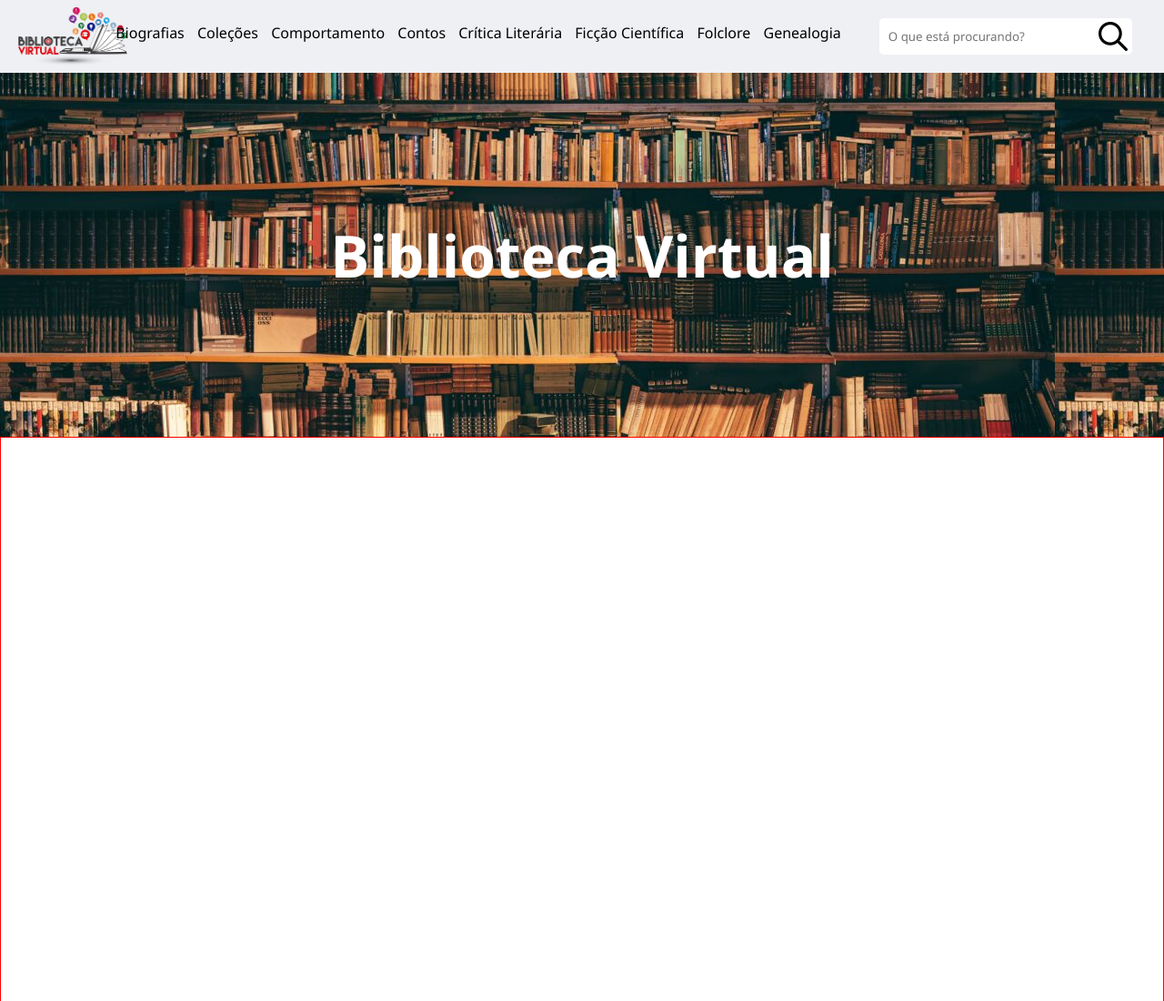
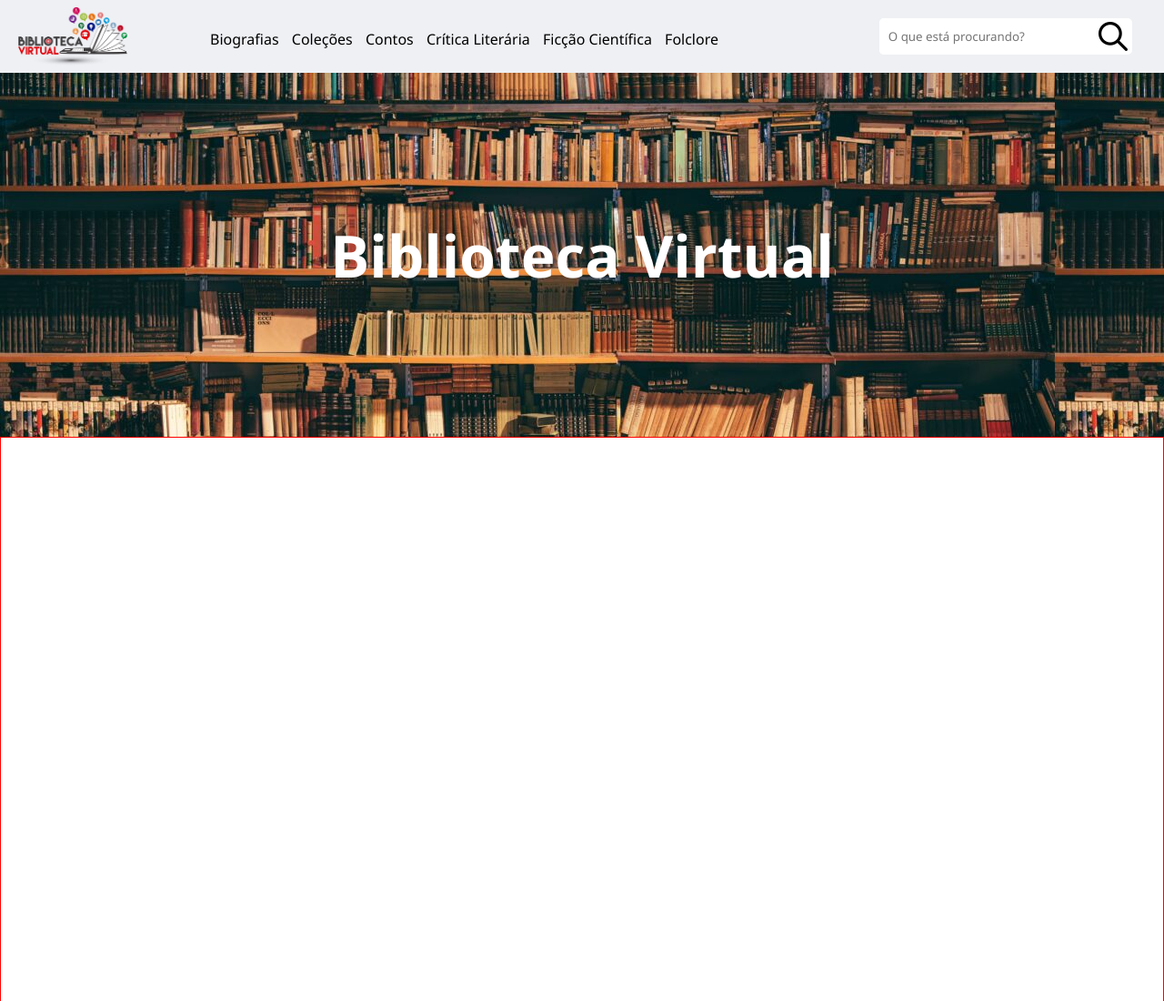
Before and after one commit to Valdeson/estudo, a plain HTML site: page index.html in a window 1280 px wide. Shown: the top 1100 px of the page at 91% size. Drawn offline with Linux system fonts and the light colour scheme.

Commit message:
Alterações no CSS

```diff
--- a/assets/css/index.css
+++ b/assets/css/index.css
@@ -40,22 +40,33 @@ body {
     left: 20px !important;
 }
 
+ul {
+    padding-top: 1%;
+    min-width: 600px;
+}
+
 .base-opcoes  > ul  > li {
     display: inline-block;
     height:  30px;
-    margin-left: 5px;
-    margin-right: 5px;
     list-style: none;
     text-decoration: none;
-
+    padding-top: 0.5%;
+    padding-left: 5px;
+    padding-right: 5px;
+    text-align: center;
 }
 
-.base-opcoes  > ul  > li :hover {
-    border-bottom: 5px #000 solid;;
+.base-opcoes >  ul > li:hover  {
+    background-color: #FFF;
+    transition: 0.2s;
+    border-radius: 5px;
+    border-bottom: 3px brown solid;
 }
 
-a {
+.base-opcoes  > ul  > li > a {
     text-decoration: none;
+    width: 100% !important;
+    height: 100% !important;
     color: #000;
 }
 
--- a/index.html
+++ b/index.html
@@ -16,14 +16,14 @@
                 <ul>
                     <li><a href="#">Biografias</a></li>
                     <li><a href="#">Coleções</a></li>
-                    <li><a href="#">Comportamento</a></li>
                     <li><a href="#">Contos</a></li>
                     <li><a href="#">Crítica Literária</a></li>
                     <li><a href="#">Ficção Científica</a></li>
                     <li><a href="#">Folclore</a></li>
-                    <li><a href="#teste">Genealogia</a></li>
                 </ul>
+
             </div>
+
             <div class="base-search">
                 <div class="base-input">
                     <input type="search" id="search" class="search" name="search" placeholder="O que está procurando?">
@@ -40,5 +40,6 @@
 
         </div>
 
+
     </body>
 </html>
```
